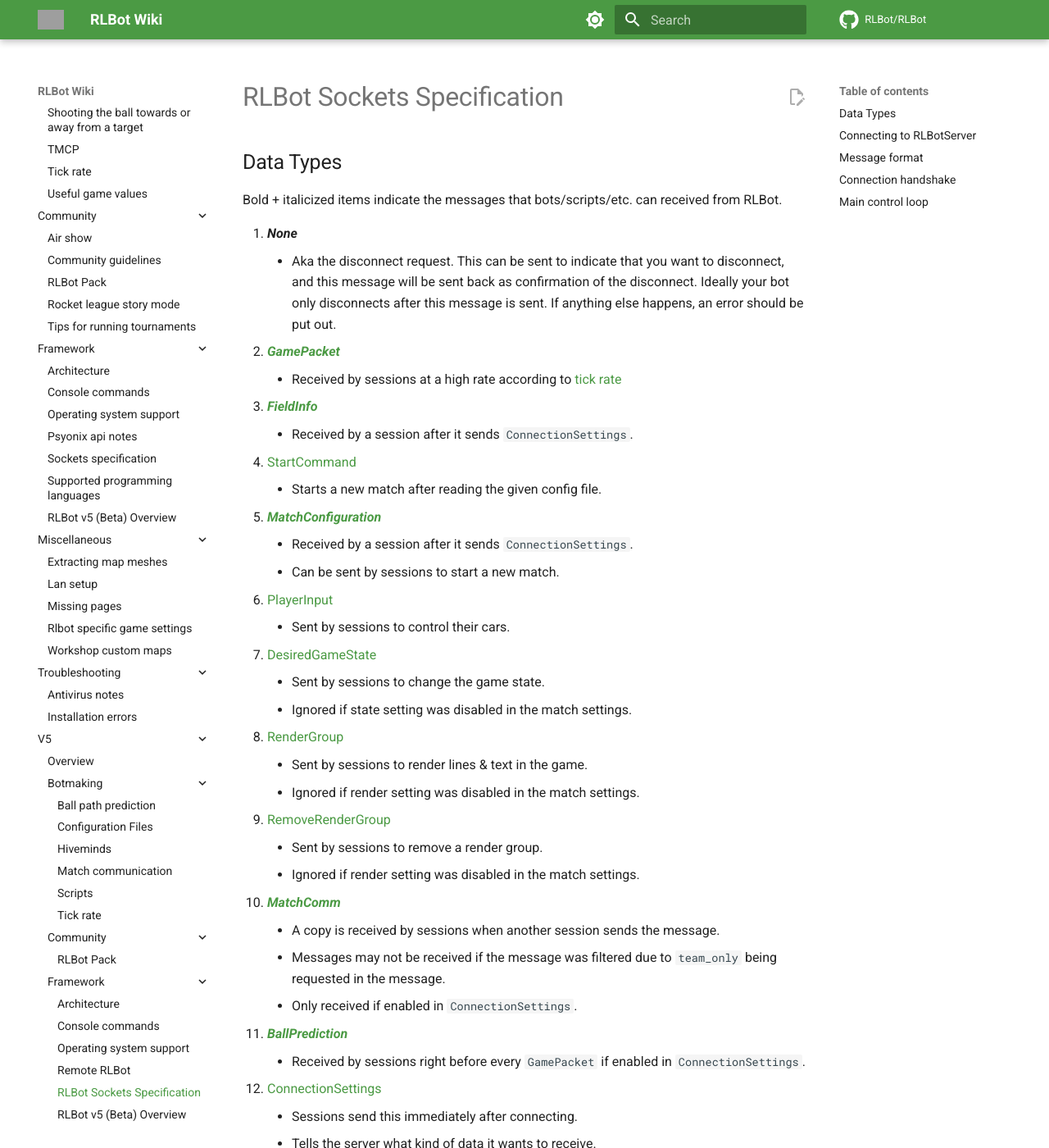
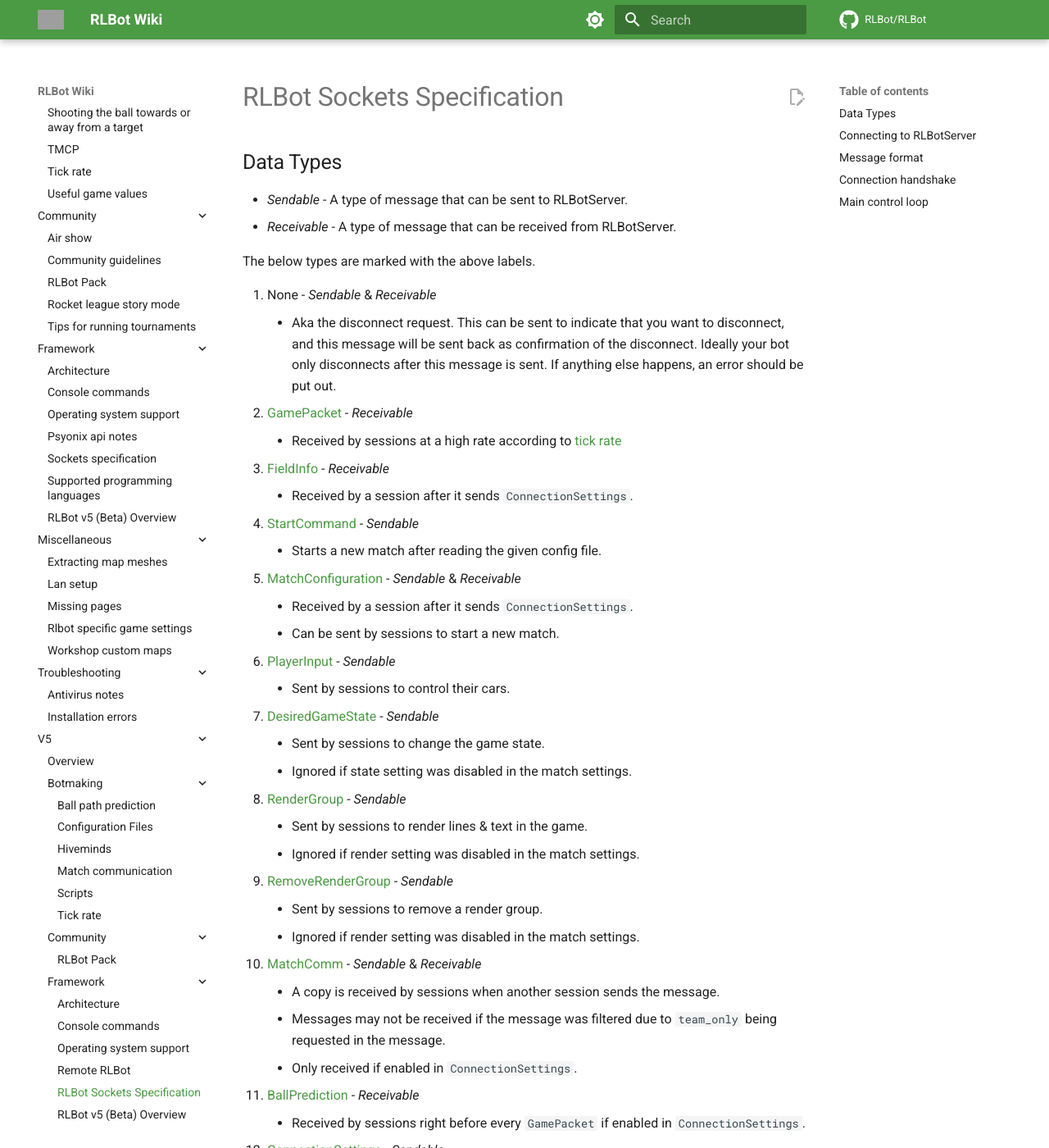
Before and after one commit to RLBot/wiki, an MkDocs documentation site: the page built from docs/v5/framework/sockets-specification.md, in a window 1280 px wide and 1400 px high. Shown: the whole window at 82% size. Built offline with MkDocs 1.6.1 and Material for MkDocs 9.7.7, drawn with Linux system fonts in a browser that asks for light colours; comment, search, counter and statistics services are not loaded; some of the changed text lies outside the part shown; grey boxes are pictures that could not be loaded.

Commit message:
Clearly document sendable and receivable data types

```diff
--- a/docs/v5/framework/sockets-specification.md
+++ b/docs/v5/framework/sockets-specification.md
@@ -2,54 +2,57 @@
 
 ## Data Types
 
-Bold + italicized items indicate the messages that bots/scripts/etc. can received from RLBot.
+- *Sendable* - A type of message that can be sent to RLBotServer.
+- *Receivable* - A type of message that can be received from RLBotServer.
 
-00. ***None***
+The below types are marked with the above labels.
+
+00. None - *Sendable* & *Receivable*
     - Aka the disconnect request. This can be sent to indicate that you want to disconnect,
     and this message will be sent back as confirmation of the disconnect.
     Ideally your bot only disconnects after this message is sent.
     If anything else happens, an error should be put out.
-01. ***[GamePacket](https://github.com/RLBot/flatbuffers-schema/blob/main/gamedata.fbs#L291-L307)***
+01. [GamePacket](https://github.com/RLBot/flatbuffers-schema/blob/main/gamedata.fbs#L291-L307) - *Receivable*
     - Received by sessions at a high rate according to [tick rate](/v5/botmaking/tick-rate.md)
-02. ***[FieldInfo](https://github.com/RLBot/flatbuffers-schema/blob/main/gamedata.fbs#L338-L348)***
+02. [FieldInfo](https://github.com/RLBot/flatbuffers-schema/blob/main/gamedata.fbs#L338-L348) - *Receivable*
     - Received by a session after it sends `ConnectionSettings`.
-03. [StartCommand](https://github.com/RLBot/flatbuffers-schema/blob/main/rlbot.fbs#L9-L12)
+03. [StartCommand](https://github.com/RLBot/flatbuffers-schema/blob/main/rlbot.fbs#L9-L12) - *Sendable*
     - Starts a new match after reading the given config file.
-04. ***[MatchConfiguration](https://github.com/RLBot/flatbuffers-schema/blob/main/matchconfig.fbs#L490-L532)***
+04. [MatchConfiguration](https://github.com/RLBot/flatbuffers-schema/blob/main/matchconfig.fbs#L490-L532) - *Sendable* & *Receivable*
     - Received by a session after it sends `ConnectionSettings`.
     - Can be sent by sessions to start a new match.
-05. [PlayerInput](https://github.com/RLBot/flatbuffers-schema/blob/main/gamedata.fbs#L30-L35)
+05. [PlayerInput](https://github.com/RLBot/flatbuffers-schema/blob/main/gamedata.fbs#L30-L35) - *Sendable*
     - Sent by sessions to control their cars.
-06. [DesiredGameState](https://github.com/RLBot/flatbuffers-schema/blob/main/gamestatemanip.fbs#L76-L89)
+06. [DesiredGameState](https://github.com/RLBot/flatbuffers-schema/blob/main/gamestatemanip.fbs#L76-L89) - *Sendable*
     - Sent by sessions to change the game state.
     - Ignored if state setting was disabled in the match settings.
-07. [RenderGroup](https://github.com/RLBot/flatbuffers-schema/blob/main/rendering.fbs#L168-L177)
+07. [RenderGroup](https://github.com/RLBot/flatbuffers-schema/blob/main/rendering.fbs#L168-L177) - *Sendable*
     - Sent by sessions to render lines & text in the game.
     - Ignored if render setting was disabled in the match settings.
-08. [RemoveRenderGroup](https://github.com/RLBot/flatbuffers-schema/blob/main/rendering.fbs#L181-L185)
+08. [RemoveRenderGroup](https://github.com/RLBot/flatbuffers-schema/blob/main/rendering.fbs#L181-L185) - *Sendable*
     - Sent by sessions to remove a render group.
     - Ignored if render setting was disabled in the match settings.
-09. ***[MatchComm](https://github.com/RLBot/flatbuffers-schema/blob/main/comms.fbs#L3-L22)***
+09. [MatchComm](https://github.com/RLBot/flatbuffers-schema/blob/main/comms.fbs#L3-L22) - *Sendable* & *Receivable*
     - A copy is received by sessions when another session sends the message.
     - Messages may not be received if the message was filtered due to `team_only` being requested in the message.
     - Only received if enabled in `ConnectionSettings`.
-10. ***[BallPrediction](https://github.com/RLBot/flatbuffers-schema/blob/main/gamedata.fbs#L361-L367)***
+10. [BallPrediction](https://github.com/RLBot/flatbuffers-schema/blob/main/gamedata.fbs#L361-L367) - *Receivable*
     - Received by sessions right before every `GamePacket` if enabled in `ConnectionSettings`.
-11. [ConnectionSettings](https://github.com/RLBot/flatbuffers-schema/blob/main/rlbot.fbs#L20-L33)
+11. [ConnectionSettings](https://github.com/RLBot/flatbuffers-schema/blob/main/rlbot.fbs#L20-L33) - *Sendable*
     - Sessions send this immediately after connecting.
     - Tells the server what kind of data it wants to receive.
-12. [StopCommand](https://github.com/RLBot/flatbuffers-schema/blob/main/rlbot.fbs#L14-L18)
+12. [StopCommand](https://github.com/RLBot/flatbuffers-schema/blob/main/rlbot.fbs#L14-L18) - *Sendable*
     - Ends the current match, and optionally tells `RLBotServer.exe` to shut itself down.
-13. [SetLoadout](https://github.com/RLBot/flatbuffers-schema/blob/main/rlbot.fbs#L35-L44)
+13. [SetLoadout](https://github.com/RLBot/flatbuffers-schema/blob/main/rlbot.fbs#L35-L44) - *Sendable*
     - Sent by sessions to change the loadout of their cars.
     - Will always work if a loadout was not specified in match settings and when sent before `InitComplete`.
     - Ignored if state setting was disabled in the match settings, and a loadout was set in match settings.
-14. InitComplete
+14. InitComplete - *Sendable*
     - Indicates that the session has finished all initialization and is ready to start receiving
     game messages without delay.
     - The match will not start until all sessions have sent this message.
     - There is no data associated with this message.
-15. ***[ControllableTeamInfo](https://github.com/RLBot/flatbuffers-schema/blob/main/rlbot.fbs#L56-L64)***
+15. [ControllableTeamInfo](https://github.com/RLBot/flatbuffers-schema/blob/main/rlbot.fbs#L56-L64) - *Receivable*
     - Contains information about the cars that the client can control.
     - Received by a session after it sends `ConnectionSettings`.
     - There may be more than one car in case the bot is a hivemind.
```
